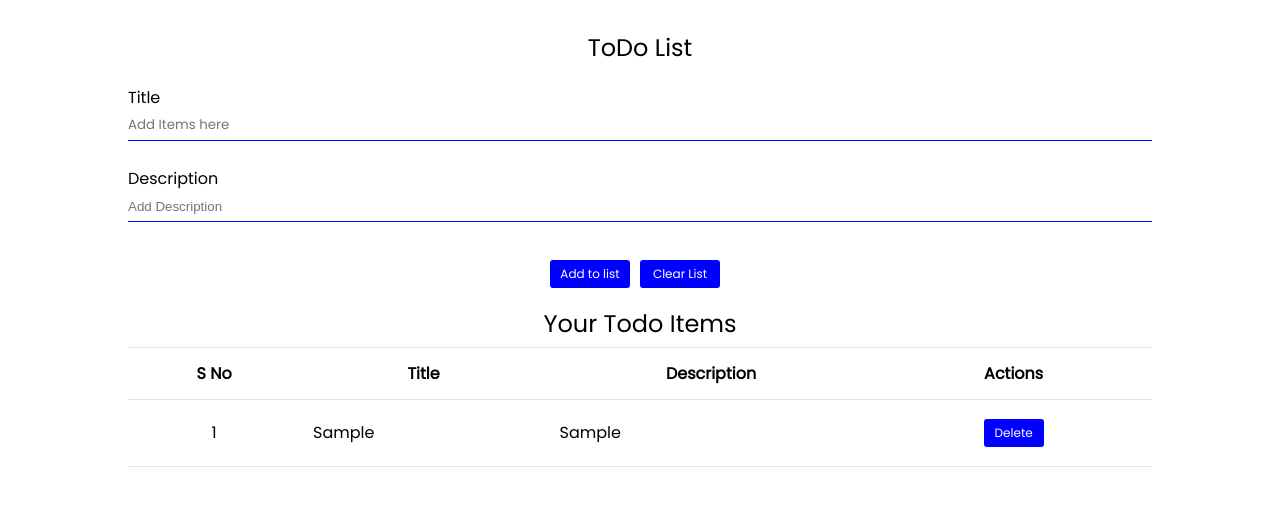
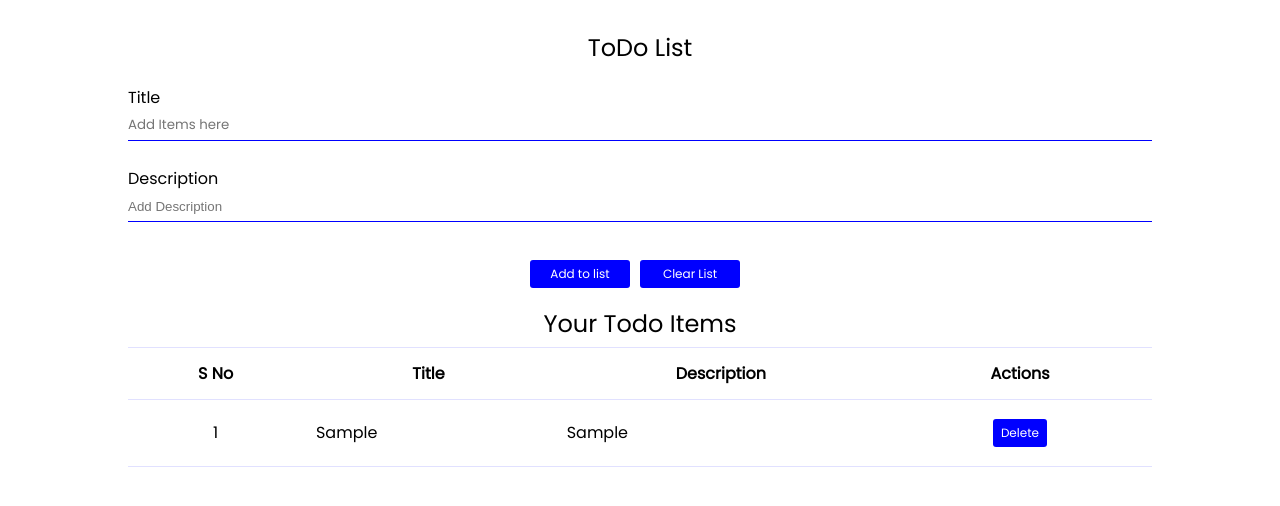
Before and after one commit to Soumyadip02/Soumyadip02.github.io, a plain HTML site: page todo/index.html in a window 1280 px wide. Both pictures are taken after typing "Sample", "Sample" into the empty fields and a click on the button "Add to list". Shown: the part 58-564 px from the top of the page. Drawn offline with Linux system fonts and the light colour scheme.

Commit message:
Update style.css

```diff
--- a/todo/style.css
+++ b/todo/style.css
@@ -91,7 +91,7 @@ h2{
 .btn-main {
     padding: 5px;
     margin: 0 10px 0 0;
-    width: 80px;
+    width: 100px;
     background-color: blue;
     color: white;
     border: 1px;
@@ -101,7 +101,7 @@ h2{
 .btn {
     padding: 5px;
     margin: 6px;
-    width: 60px;
+    width: 54px;
     background-color: blue;
     color: white;
     border: 1px;
```
